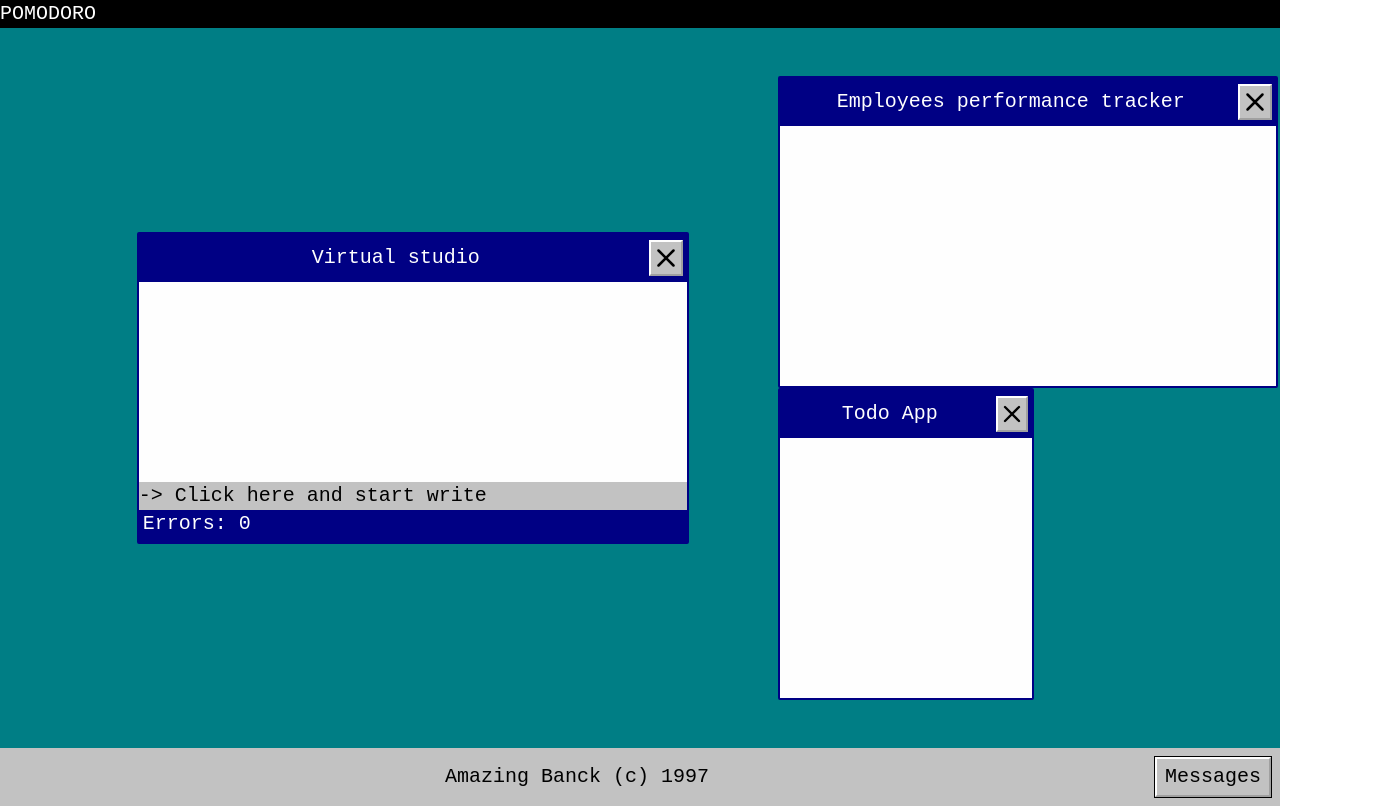
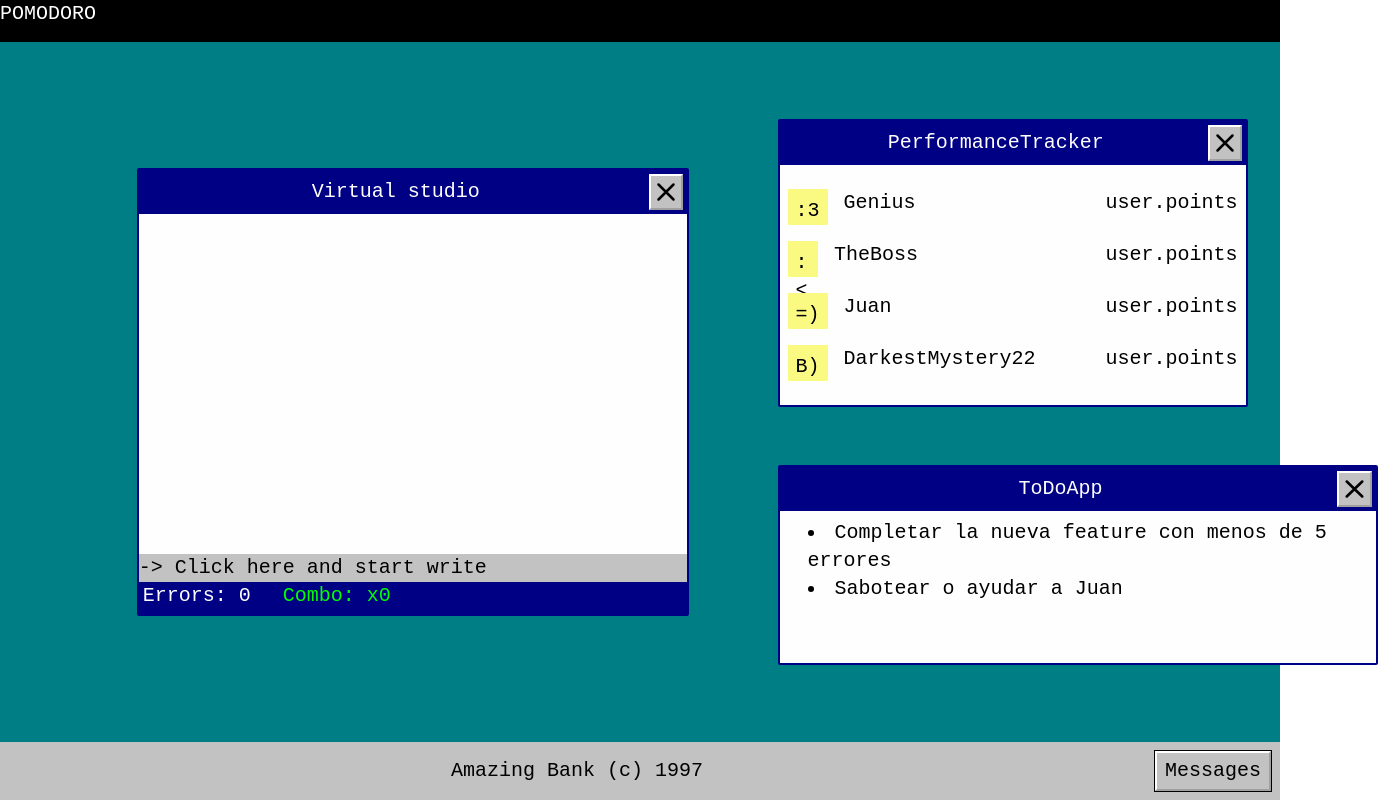
Before and after one commit to Clerm-Jam/give-take, an Angular app: page /dayOne in a window 1280 px wide. Shown: the whole page, 1378 px wide, since content can reach past the window. Built offline with nearby package versions, Linux system fonts and the light colour scheme.

Commit message:
<empty string>

```diff
--- a/src/app/pages/day-one/day-one.component.html
+++ b/src/app/pages/day-one/day-one.component.html
@@ -3,23 +3,15 @@
         POMODORO
     </div>
     <div leftPanel>
-        <app-windows [title]="'Virtual studio'" size_classes="vscode min-w-[552px] max-w-[552px] w-[552px] relative">
-            <div class="">{{ currentText }}</div>
-            <div class="absolute w-full left-0 bottom-8 h-7 bg-grey cursor-pointer" (keydown)="detectKey($event)" tabindex="0">
-                -> Click here and start write
-            </div>
-            <div class="w-full h-8 px-1 bg-blue absolute left-0 bottom-0 flex ali-center text-white">
-                Errors: {{ errors }}
-            </div>
-        </app-windows>
+        <app-virtual-studio />
     </div>
     <div topRightPanel>
-        <app-windows [title]="'Employees performance tracker'" size_classes="w-[500px]"></app-windows>
+        <app-performance-tracker />
     </div>
     <div bottomRightPanel>
-        <app-windows [title]="'Todo App'"></app-windows>
+        <app-todo-app />
     </div>
     <div toolbar>
-        <app-toolbar class="" />
+        <app-toolbar />
     </div>
 </app-window-manager>
--- a/src/app/pages/day-one/day-one.component.ts
+++ b/src/app/pages/day-one/day-one.component.ts
@@ -1,48 +1,30 @@
-import { Component } from '@angular/core';
+import { Component, WritableSignal, inject } from '@angular/core';
 import { WindowsComponent } from '../../shared/components/windows/windows.component';
 import { SimplebtnComponent } from '../../shared/components/simplebtn/simplebtn.component';
 import { ToolbarComponent } from '../../shared/toolbar/toolbar.component';
 import { WindowManagerComponent } from '../../shared/components/window-manager/window-manager.component';
 import { WINDOW_PLACEMENT } from '../../constants';
+import { PerformanceTrackerComponent } from '../../shared/performance-tracker/performance-tracker.component';
+import { TodoAppComponent } from '../../shared/todo-app/todo-app.component';
+import { VirtualStudioComponent } from '../../shared/virtual-studio/virtual-studio.component';
 
 @Component({
   selector: 'app-day-one',
   standalone: true,
-  imports: [SimplebtnComponent, WindowsComponent, ToolbarComponent, WindowManagerComponent],
+  imports: [
+    SimplebtnComponent,
+    WindowsComponent,
+    ToolbarComponent,
+    WindowManagerComponent,
+    PerformanceTrackerComponent,
+    TodoAppComponent,
+    VirtualStudioComponent
+  ],
   templateUrl: './day-one.component.html',
-  styleUrl: './day-one.component.css'
+  styleUrl: './day-one.component.css',
 })
 export class DayOneComponent {
-  windowPlacement = WINDOW_PLACEMENT.BIG_LEFT
+  windowPlacement = WINDOW_PLACEMENT.BIG_LEFT;
 
-  codeToWrite =
-    'Lorem ipsum dolor sit, amet consectetur adipisicing elit. Sint nihil quod delectus atque, modi voluptates, placeat rem labore omnis voluptate consequuntur facilis! Deserunt nesciunt enim ab ipsum iure modi a.';
-  stringLenght = 0;
-  currentText = '';
 
-  previousLetter = '';
-  actualLetter = '';
-
-  errors = 0;
-
-  detectKey(event: KeyboardEvent) {
-    console.log('Previous ' + this.previousLetter)
-
-    this.actualLetter = event.key;
-    console.log('actual ' + this.actualLetter)
-
-    if (this.previousLetter === this.actualLetter) {
-      this.errors++
-    }
-
-    this.previousLetter = event.key;
-
-    if (
-      /[a-zA-Z]/.test(event.key) &&
-      this.stringLenght < this.codeToWrite.length
-    ) {
-      this.currentText += this.codeToWrite.charAt(this.stringLenght);
-      this.stringLenght++;
-    }
-  }
 }
--- a/src/app/shared/components/windows/windows.component.html
+++ b/src/app/shared/components/windows/windows.component.html
@@ -1,5 +1,5 @@
-<div class="{{size_classes}} min-h-[312px] rounded-sm bg-white border-2 border-blue">
-    <div class="h-12 bg-blue text-white flex justify-between items-center p-1">
+<div class="{{size_classes}} min-h-[200px] rounded-sm bg-white border-2 border-blue">
+    <div class=" bg-blue text-white flex justify-between items-center p-1">
         <div class="w-full text-center">
             <h2>{{ title }}</h2>
         </div>
--- /dev/null
+++ b/src/app/shared/performance-tracker/performance-tracker.component.html
@@ -0,0 +1,11 @@
+<app-windows [title]="'PerformanceTracker'" [size_classes]="'w-[470px]'">
+    @for (user of userInfos; track $index) {
+    <div class="flex justify-between my-4">
+        <span class="bg-yellow mr-4 h-9 w-10 grid place-items-center p-2">{{user.icon}}</span>
+        <div class="felx w-full">
+            <span class="self-start">{{user.name}}</span>
+        </div>
+        <span>user.points</span>
+    </div>
+    }
+</app-windows>
--- /dev/null
+++ b/src/app/shared/performance-tracker/performance-tracker.component.ts
@@ -0,0 +1,25 @@
+import { Component, inject, WritableSignal } from '@angular/core';
+import { WindowsComponent } from '../components/windows/windows.component';
+import { UserService } from '../../services/userService';
+import { UserInfo } from '../../models/userInfo';
+import { UserDatabase } from '../../models/userDatabase';
+
+@Component({
+  selector: 'app-performance-tracker',
+  standalone: true,
+  imports: [WindowsComponent],
+  templateUrl: './performance-tracker.component.html',
+  styleUrl: './performance-tracker.component.css'
+})
+export class PerformanceTrackerComponent {
+  private userService = inject(UserService);
+
+  users!: WritableSignal<UserDatabase>;
+
+  userInfos: UserInfo[] = [];
+
+  ngOnInit() {
+    this.users = this.userService.getUsers();
+    this.userInfos = Object.values(this.users()).map((element) => element.info);
+  }
+}
--- /dev/null
+++ b/src/app/shared/todo-app/todo-app.component.html
@@ -0,0 +1,5 @@
+<app-windows [title]="'ToDoApp'" size_classes="w-[600px]">
+    @for (todo of toDos; track todo; let i = $index) {
+        <li class="ml-5" [ngClass]="{'bg-ok': todo.completed}">{{todo.title}}</li>
+    }
+</app-windows>
--- /dev/null
+++ b/src/app/shared/todo-app/todo-app.component.ts
@@ -0,0 +1,22 @@
+import { CommonModule } from '@angular/common';
+import { Component } from '@angular/core';
+import { WindowsComponent } from '../components/windows/windows.component';
+
+@Component({
+  selector: 'app-todo-app',
+  standalone: true,
+  imports: [WindowsComponent, CommonModule],
+  templateUrl: './todo-app.component.html',
+  styleUrl: './todo-app.component.css',
+})
+export class TodoAppComponent {
+  toDos = [
+    {title: 'Completar la nueva feature con menos de 5 errores',
+      completed: false,
+    },
+    {
+      title: 'Sabotear o ayudar a Juan',
+      completed: false,
+    }
+  ]
+}
--- a/src/app/shared/toolbar/toolbar.component.html
+++ b/src/app/shared/toolbar/toolbar.component.html
@@ -1,4 +1,4 @@
 <div class="flex justify-end p-2 bg-grey gap-2">
-    <span class="m-auto">Amazing Banck (c) 1997</span>
+    <span class="m-auto">Amazing Bank (c) 1997</span>
     <app-simplebtn [text]="'Messages'" />
 </div>
--- /dev/null
+++ b/src/app/shared/virtual-studio/virtual-studio.component.html
@@ -0,0 +1,14 @@
+<app-windows [title]="'Virtual studio'" size_classes="vscode w-[552px] relative">
+    <div class="h-96">{{ currentText }}</div>
+    <div class="absolute w-full left-0 bottom-8 h-7 bg-grey cursor-pointer" (keydown)="detectKey($event)" tabindex="0">
+        -> Click here and start write
+    </div>
+    <div class="w-full h-8 px-1 bg-blue absolute left-0 bottom-0 flex ali-center text-white">
+        <span>
+            Errors: {{ errors }}
+        </span>
+        <span class="text-ok mx-8">
+            Combo: x{{ combo }}
+        </span>
+    </div>
+</app-windows>
--- /dev/null
+++ b/src/app/shared/virtual-studio/virtual-studio.component.ts
@@ -0,0 +1,45 @@
+import { Component } from '@angular/core';
+import { WindowsComponent } from '../components/windows/windows.component';
+
+@Component({
+  selector: 'app-virtual-studio',
+  standalone: true,
+  imports: [WindowsComponent],
+  templateUrl: './virtual-studio.component.html',
+})
+export class VirtualStudioComponent {
+  codeToWrite =
+    'Lorem ipsum dolor sit, amet consectetur adipisicing elit. Sint nihil quod delectus atque, modi voluptates, placeat rem labore omnis voluptate consequuntur facilis! Deserunt nesciunt enim ab ipsum iure modi a.';
+  stringLenght = 0;
+  currentText = '';
+
+  previousLetter = '';
+  actualLetter = '';
+
+  errors = 0;
+
+  combo = 0;
+
+  detectKey(event: KeyboardEvent) {
+    console.log('Previous ' + this.previousLetter);
+
+    this.actualLetter = event.key;
+    console.log('actual ' + this.actualLetter);
+
+    if (this.previousLetter === this.actualLetter) {
+      this.errors++;
+      this.combo = 0;
+    }
+
+    this.previousLetter = event.key;
+
+    if (
+      /[a-zA-Z]/.test(event.key) &&
+      this.stringLenght < this.codeToWrite.length
+    ) {
+      this.currentText += this.codeToWrite.charAt(this.stringLenght);
+      this.stringLenght++;
+      this.combo++;
+    }
+  }
+}
```
Also changed, not shown: src/app/shared/performance-tracker/performance-tracker.component.css (added), src/app/shared/todo-app/todo-app.component.css (added).
